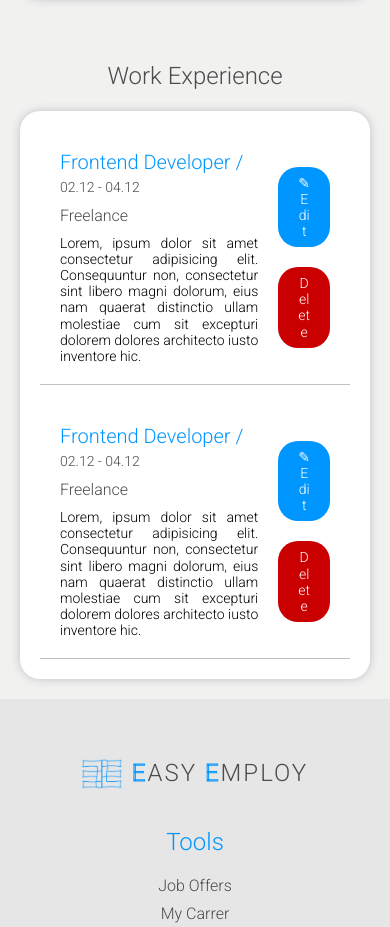
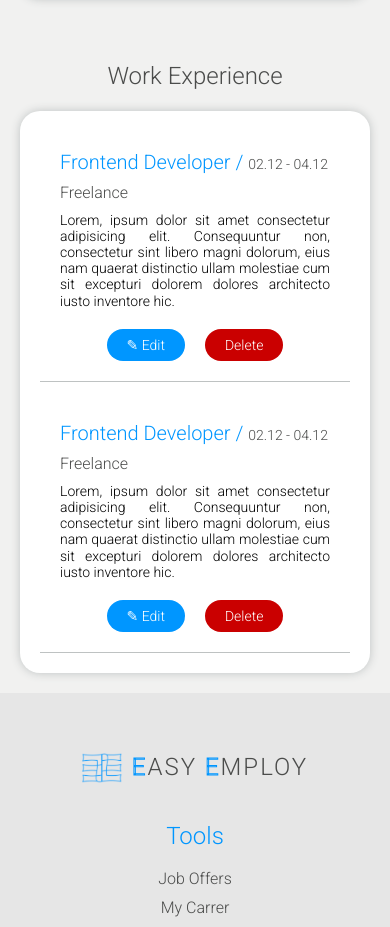
Before and after one commit to mizdebski77/Easy-Employ, a React (Create React App) app: page /Carrer in a window 390 px wide. Shown: the part 903-1830 px from the top of the page. Built offline with nearby package versions, Linux system fonts and the light colour scheme.

Commit message:
Media query to in ElementWrapper changed

```diff
--- a/src/features/Carrer/styledCarrer.ts
+++ b/src/features/Carrer/styledCarrer.ts
@@ -228,6 +228,10 @@ export const ElementWrapper = styled.section`
     display: grid;
     gap: 20px;
 
+    @media (max-width: ${({ theme }) => theme.breakPoint.secondBp}px){
+        padding: 20px 40px;
+    };
+
     @media (max-width: ${({ theme }) => theme.breakPoint.thirdBp}px){
         padding: 20px;
     };
@@ -240,6 +244,10 @@ export const Tile = styled.div`
     align-items: center;
     padding: 20px;
     border-bottom: 1px solid ${({ theme }) => theme.color.fourthColor};
+
+    @media (max-width: ${({ theme }) => theme.breakPoint.thirdBp}px){
+        flex-direction: column;
+    };
 `;
 
 export const TileTitle = styled.span`
@@ -286,10 +294,6 @@ export const ButtonsWrapper = styled.div`
     display: flex;
     gap: 20px;
     align-items: center;
-
-    @media (max-width: ${({ theme }) => theme.breakPoint.secondBp}px){
-        flex-direction: column;
-    };
 `;
 
 export const DeleteButton = styled.button`
```
